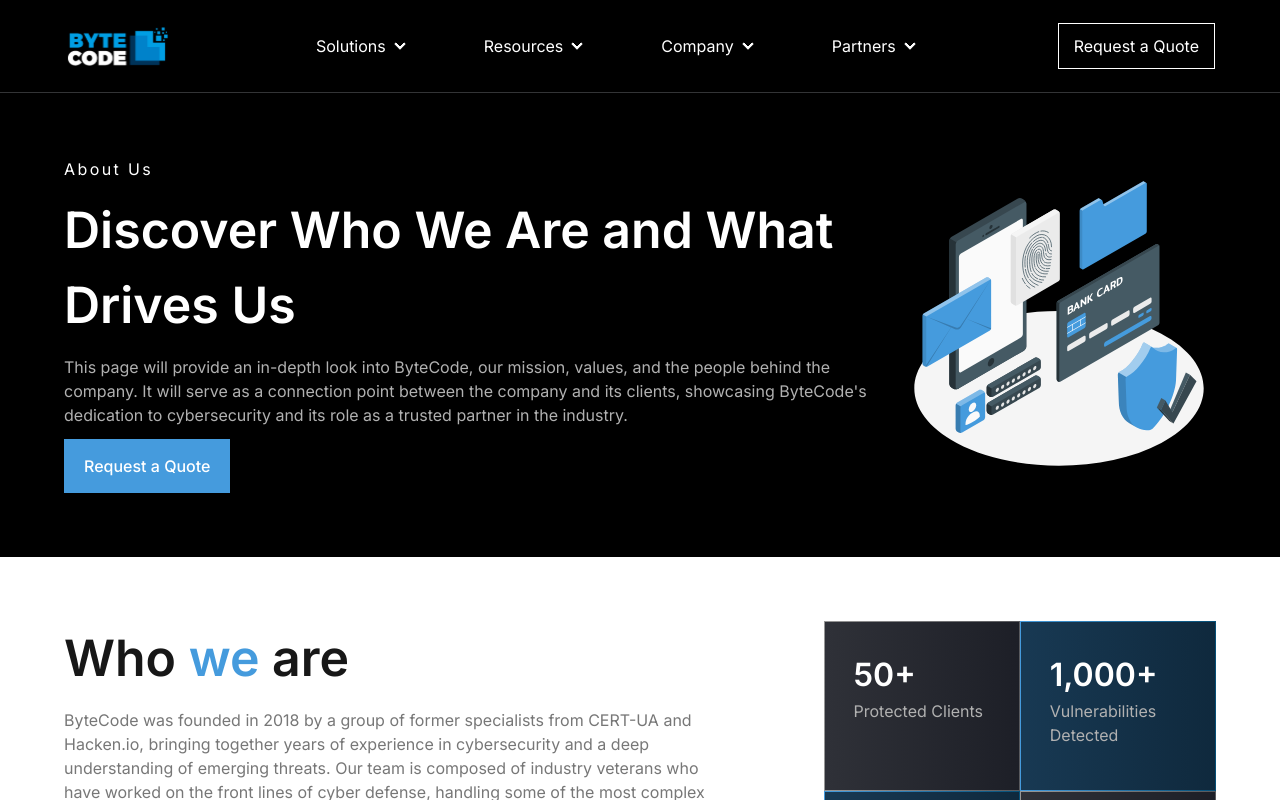
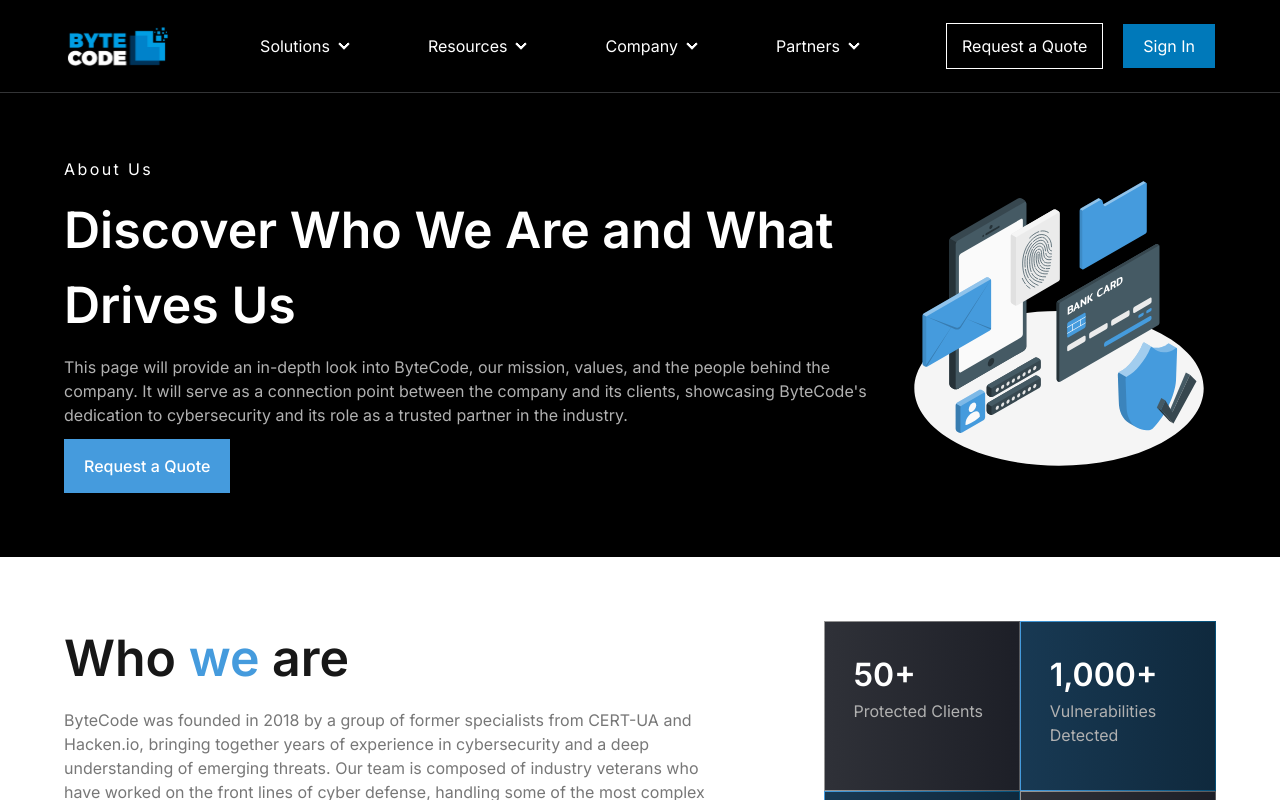
Before and after one commit to Artur0412-KU/bytecode, a Next.js app: page /company in a window 1280 px wide. Shown: the top 800 px of the page. Built offline with nearby package versions, Linux system fonts and the light colour scheme.

Commit message:
modified:   components/Header/Header.tsx

```diff
--- a/components/Header/Header.tsx
+++ b/components/Header/Header.tsx
@@ -55,10 +55,14 @@
                     ))}
                 </ul>
             </div>
-            <button
+            <div className='flex items-center gap-[20px]'>
+               <button
                 className='border-[1px] border-white text-[16px] px-[15px] py-[10px] font-Inter text-white hover:bg-[#459BDD] hover:border-[#459BDD] transition max-lg:hidden'>Request
                 a Quote
-            </button>
+               </button>
+               <button className='text-white bg-[#0079BA] px-[20px] py-[10px] transition hover:bg-[#73BDF5]'>Sign In</button>
+            </div>
+
 
             <div className={`hidden max-lg:drawer max-lg:drawer-end max-lg:justify-end`}>
                 <input id="my-drawer-4" type="checkbox" className="drawer-toggle"/>
```
